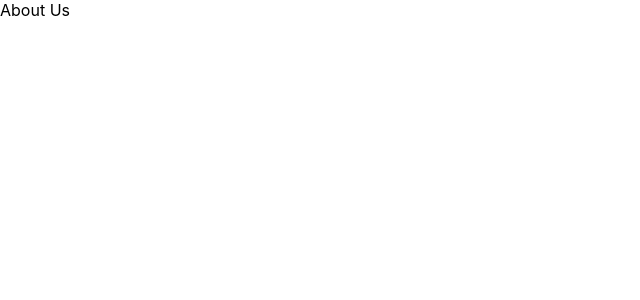
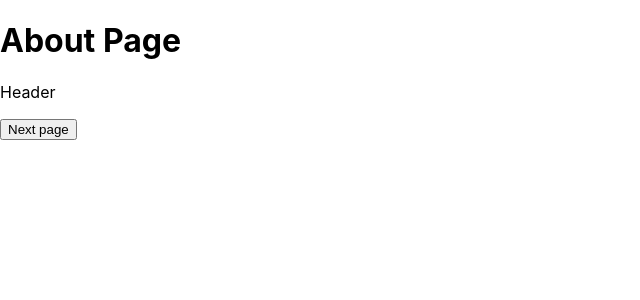
Before and after one commit to huannguyen4404/iNextjs, a Next.js app: page /about in a window 1280 px wide. Shown: the top 300 px of the page, without its empty margins (0-640 px from the left). Built offline with nearby package versions, Linux system fonts and the light colour scheme.

Commit message:
[C-02] SSG and fetch data on client side

```diff
--- /dev/null
+++ b/components/common/header.tsx
@@ -0,0 +1,9 @@
+import * as React from 'react'
+
+export interface HeaderProps {}
+
+export default function Header(props: HeaderProps) {
+  console.log('render header')
+
+  return <div className="header">Header</div>
+}
--- a/pages/about.tsx
+++ b/pages/about.tsx
@@ -1,18 +1,72 @@
+import Header from '@/components/common/header'
+import { GetStaticProps } from 'next'
+// import dynamic from 'next/dynamic'
 import { useRouter } from 'next/router'
-import React, { useEffect } from 'react'
+import { useEffect, useState } from 'react'
+
+// I want it render from client side ONLY:
+// const Header = dynamic(() => import('@/components/common/header'), { ssr: false })
 
 export interface AboutProps {}
 
 export default function About(props: AboutProps) {
+  const [postList, setPostList] = useState([])
   const router = useRouter()
+
   console.log('About query: ', router.query)
+  const page = router.query?.page
 
-  return <div>About Us</div>
+  function handleNextClick() {
+    router.push(
+      {
+        pathname: '/about',
+        query: {
+          page: Number(page || 1) + 1,
+        },
+      },
+      undefined,
+      { shallow: true } // I don't want to trigger server side getStaticProps when url update
+    )
+  }
+
+  useEffect(() => {
+    if (!page) return
+    ;(async () => {
+      const response = await fetch(`https://js-post-api.herokuapp.com/api/posts?_page=${page}`)
+      const data = await response.json()
+
+      setPostList(data.data)
+    })()
+  }, [page])
+
+  return (
+    <div>
+      <h1>About Page</h1>
+
+      <Header />
+
+      <ul className="post-list">
+        {postList.map((post: any) => (
+          <li key={post.id}>{post.title}</li>
+        ))}
+      </ul>
+
+      <button onClick={handleNextClick}>Next page</button>
+    </div>
+  )
+}
+
+export async function getStaticProps() {
+  console.log('get static props')
+
+  return {
+    props: {},
+  }
 }
 
 // with this one, this page will be SSR
-export async function getServerSideProps() {
-  return {
-    props: {}, // will be passed to the page component as props
-  }
-}
+// export async function getServerSideProps() {
+//   return {
+//     props: {}, // will be passed to the page component as props
+//   }
+// }
--- a/pages/posts/index.tsx
+++ b/pages/posts/index.tsx
@@ -7,7 +7,7 @@
 }
 
 export default function PostListPage({ posts }: PostListPageProps) {
-  // console.log('data', posts)
+  console.log('data')
 
   return (
     <div>
```
Also changed, not shown: tsconfig.json (+16 -1 lines).
